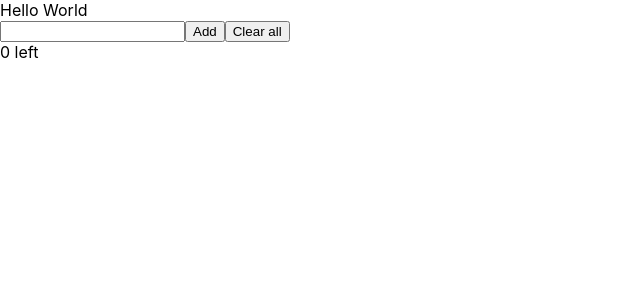
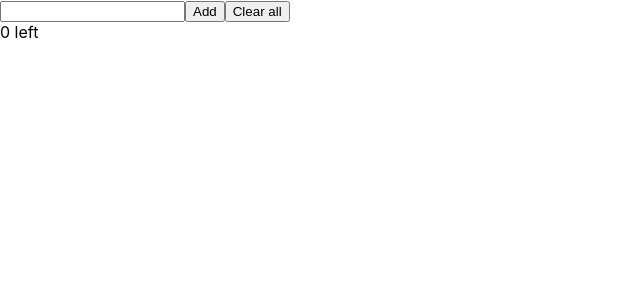
Before and after one commit to MilkyRaven/api-react-web, a React (Create React App) app: page / in a window 1280 px wide. Shown: the top 300 px of the page, without its empty margins (0-640 px from the left). Built offline with nearby package versions, Linux system fonts and the light colour scheme.

Commit message:
working on list

```diff
--- a/src/App.js
+++ b/src/App.js
@@ -1,10 +1,14 @@
 import './App.css';
-import Todo from './components/Todo';
+import React, {useState} from 'react';
+import TodoList from './components/TodoList';
 
+let todoArray =[{id:1, title: 'Do laundry', completed: false}];
 function App() {
+  const [todos, setTodos] = useState(todoArray)
+
   return (
     <div>
-    <Todo />
+    <TodoList todoList={todos}/>
     <input type="text" />
     <button> Add </button>
     <button> Clear all </button>
--- a/src/components/Todo.jsx
+++ /dev/null
@@ -1,9 +0,0 @@
-import React from 'react'
-
-export default function Todo() {
-  return (
-    <div>
-        Hello World
-    </div>
-  )
-}
--- /dev/null
+++ b/src/components/TodoList.jsx
@@ -0,0 +1,11 @@
+import React from 'react'
+import Todo from './Todo'
+
+export default function TodoList(props) {
+  console.log(props.todoList[0].title)
+  return (
+    <div>
+
+    </div>
+  )
+}
```
